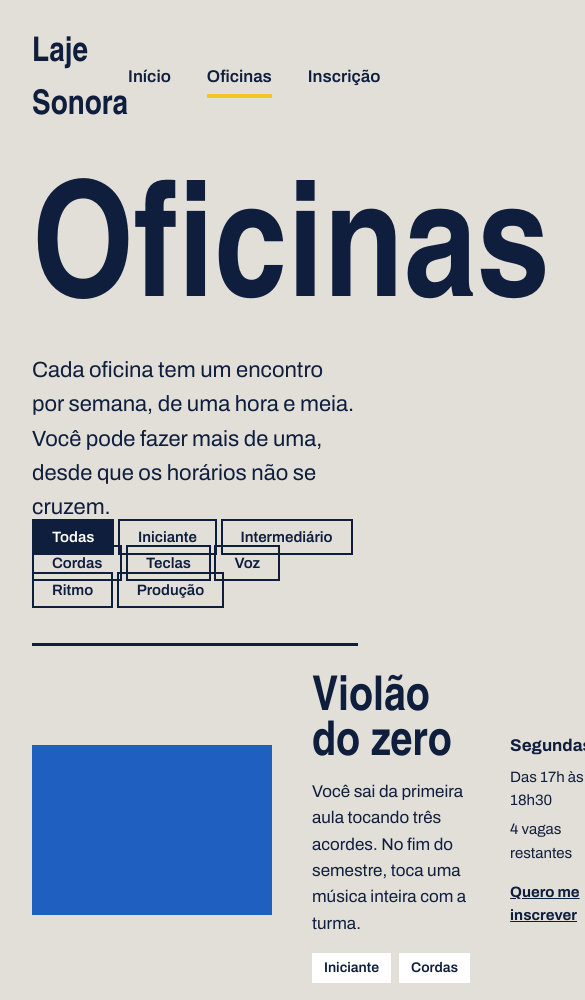
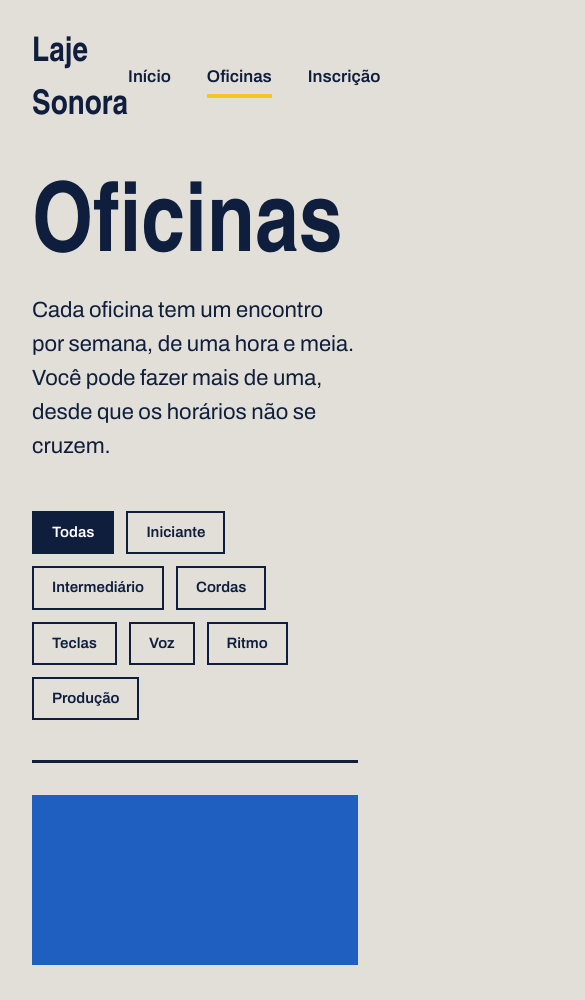
Before and after one commit to juliamariah1TIMC/Laje-sonora, a plain HTML site: page oficinas.html in a window 390 px wide. Shown: the top 1000 px of the page, 585 px wide, since content can reach past the window. Drawn offline with Linux system fonts and the light colour scheme; a web font is replaced by a local one.

Commit message:
Versão para celular

```diff
--- a/inscricao.css
+++ b/inscricao.css
@@ -231,3 +231,16 @@ h1, h2, h3 {
     height: 20px;
     accent-color: var(--caixa-dagua);
 }
+
+
+@media (max-width: 800px) {
+
+    .inscricao, .linha, .rodape-colunas {
+        flex-direction: column;
+    }
+
+    .titulo-pagina {
+        font-size: 96px;
+    }
+
+}
--- a/oficinas.css
+++ b/oficinas.css
@@ -203,3 +203,22 @@ h1, h2, h3 {
 .foto-tinta {
     background: var(--tinta);
 }
+
+
+@media (max-width: 800px) {
+
+    .oficina, .rodape-colunas {
+        flex-direction: column;
+        align-items: stretch;
+    }
+
+    .titulo-pagina {
+        font-size: 96px;
+    }
+
+    .oficina .foto,
+    .oficina-detalhes {
+        width: 100%;
+    }
+
+}
--- a/oficinas.html
+++ b/oficinas.html
@@ -44,7 +44,7 @@
             Você pode fazer mais de uma, desde que os horários não se cruzem.
         </p>
 
-        <div class="violão zero">
+  <div class="filtros">
     <span class="filtro ativo">Todas</span>
     <span class="filtro">Iniciante</span>
     <span class="filtro">Intermediário</span>
```
Also changed, not shown: index.css (+13 -0 lines). Lines whose indentation alone changed are shown as unchanged.
